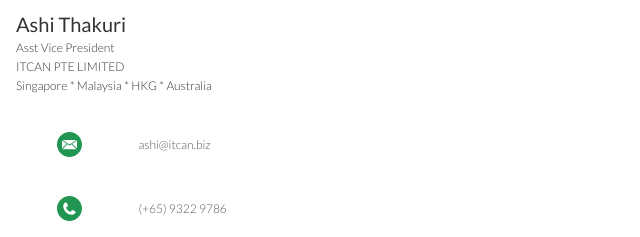
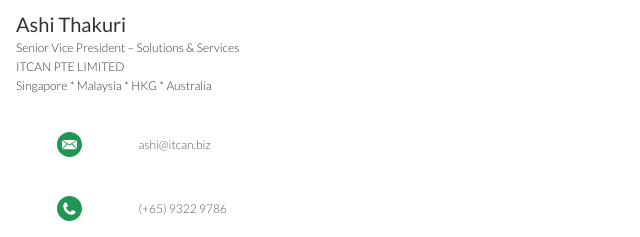
Before and after one commit to ITCANNAMECARD/ASHI, a plain HTML site: page index.html in a window 1280 px wide. Shown: the part 248-485 px from the top of the page, 0-640 px from the left. Drawn offline with Linux system fonts and the light colour scheme; a web font is replaced by a local one.

Commit message:
Update index.html

```diff
--- a/index.html
+++ b/index.html
@@ -26,7 +26,7 @@
 			<div class="row name-title-company">
 				<div class="col is-6">
 					<p class="text-name">Ashi Thakuri</p>
-					<p class="text-title-company">Asst Vice President</p>
+					<p class="text-title-company">Senior Vice President – Solutions & Services</p>
 					<p class="text-title-company">ITCAN PTE LIMITED</p>
 					<p class="text-title-company">Singapore	*	Malaysia	*	HKG	*	Australia
 				</div>
```
